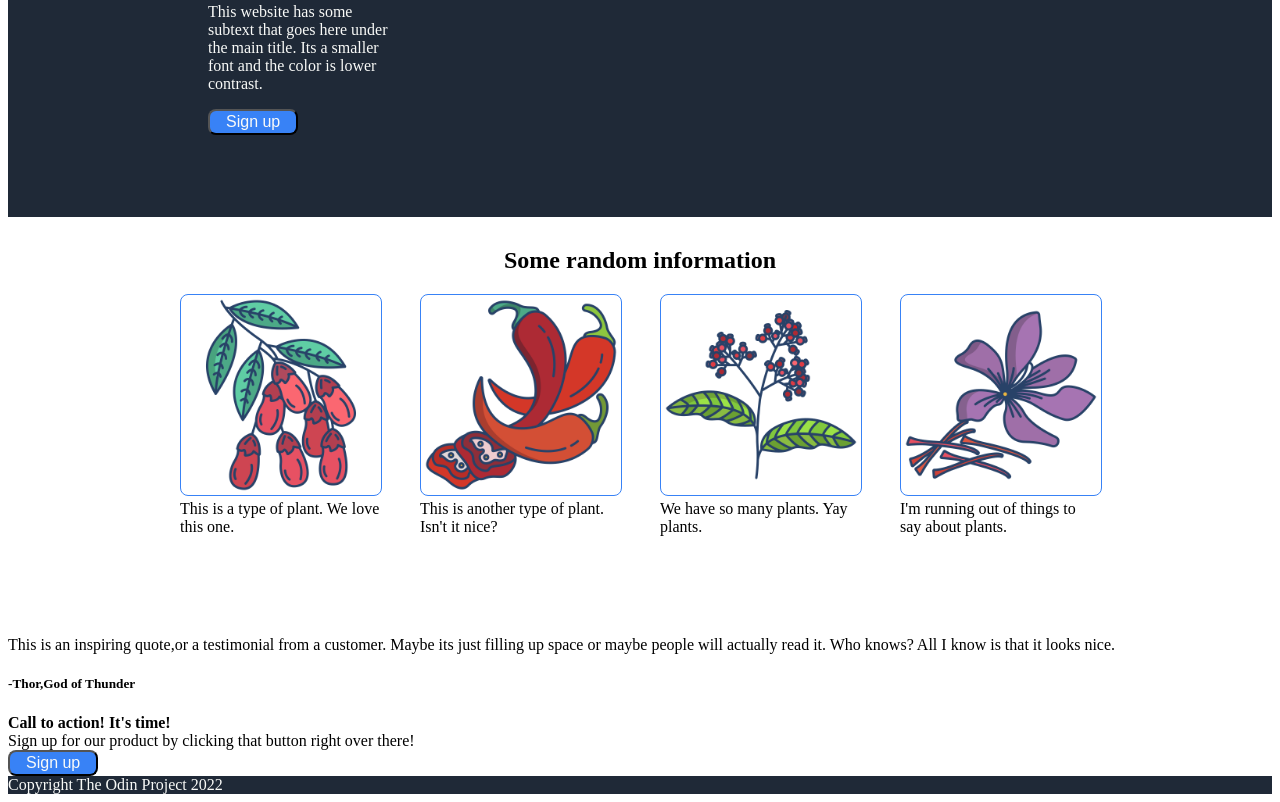
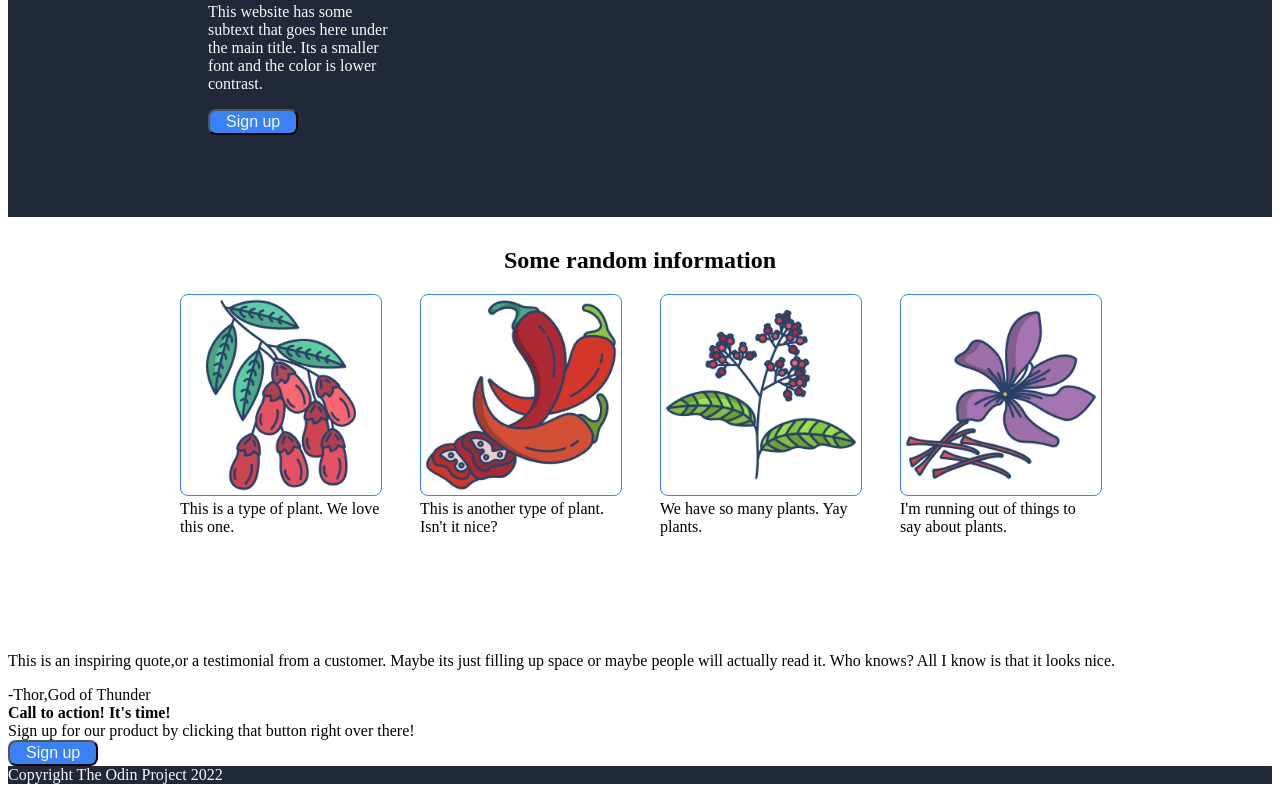
Before and after one commit to KHUshisheTTY4/LandingPage, a plain HTML site: page index.html in a window 1280 px wide. Shown: the part 389-1191 px from the top of the page. Drawn offline with Linux system fonts and the light colour scheme.

Commit message:
Add index.html to repos after thirdd part

```diff
--- a/index.html
+++ b/index.html
@@ -54,9 +54,10 @@
 
     </div>
     <div class="three">
-        This is an inspiring quote,or a testimonial from a customer. Maybe its just filling up space or maybe people will actually read it. Who knows? All I know is that it looks nice.
-        <h5>-Thor,God of Thunder</h5>
-    </div>
+        <div class="content">
+        <p>This is an inspiring quote,or a testimonial from a customer. Maybe its just filling up space or maybe people will actually read it. Who knows? All I know is that it looks nice.</p>
+        <div class="thor">-Thor,God of Thunder</div>
+    </div></div>
     <div class="four">
         <div class="mini">
             <div class="action">
```
